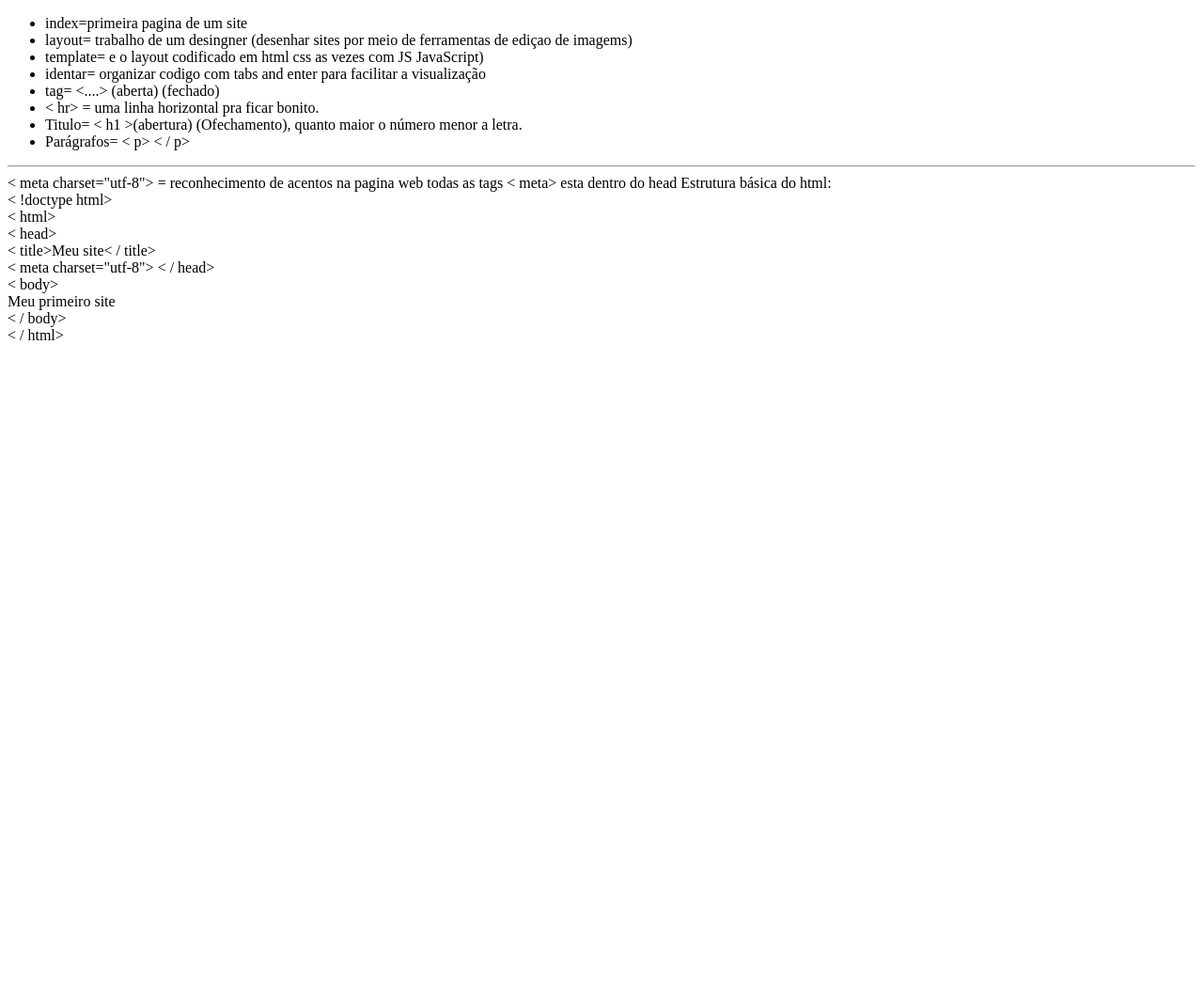
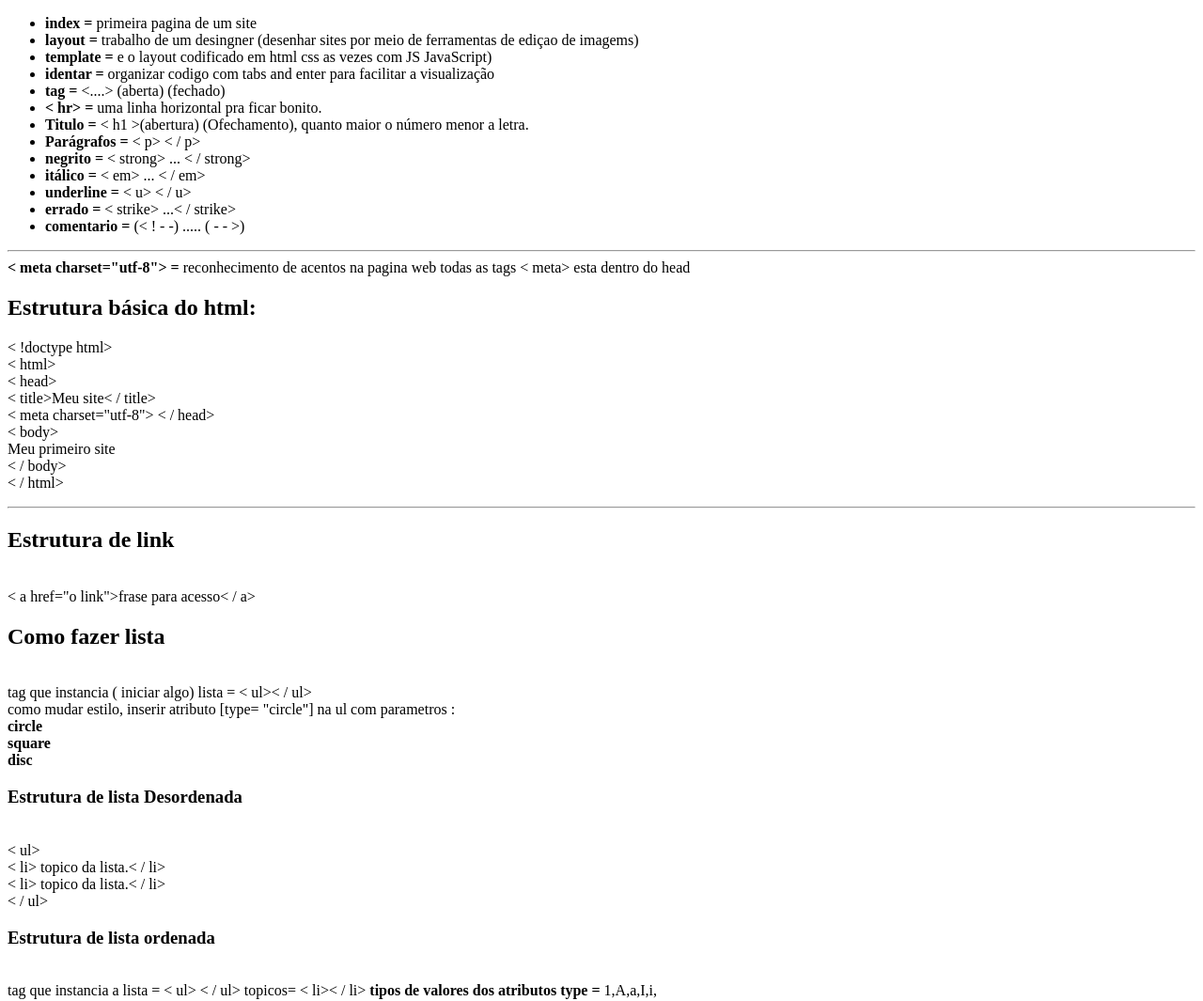
Before and after one commit to Donizetejr/WebFullstack, a plain HTML site: page anotacoes.html in a window 1280 px wide. Shown: the whole page at 94% size. Before the commit the page ends 800 px from the top, so only its background shows below. Drawn offline with Linux system fonts and the light colour scheme.

Commit message:
continuação das aulas, novas anotações

```diff
--- a/anotacoes.html
+++ b/anotacoes.html
@@ -5,56 +5,109 @@
         <meta charset= "utf-8">
     </head>
     <body>
+        <div id="lista">
             <ul>
                 <li>
-                index=primeira pagina de um site
+                    <strong>index = </strong>primeira pagina de um site
                 </li>
                 <li>
-                layout= trabalho de um desingner (desenhar sites por meio de
+                    <strong>layout = </strong> trabalho de um desingner (desenhar sites por meio de
                     ferramentas de
                     ediçao de imagems)
                 </li>
                 <li>
-                template= e o layout codificado em html css as vezes com JS
+                    <strong>template = </strong> e o layout codificado em html css as vezes com JS
                     JavaScript)
                 </li>
                 <li>
-                identar= organizar codigo com tabs and enter para facilitar a visualização
+                    <strong>identar = </strong> organizar codigo com tabs and enter para facilitar a visualização
                 </li>
                 <li>
-                tag= <....> (aberta)  </...> (fechado)
+                <strong> tag = </strong> <....> (aberta)  </...> (fechado)
                 </li>
                 <li>
-                < hr>  = uma linha horizontal pra ficar bonito.
+                    <strong>< hr>  = </strong> uma linha horizontal pra ficar bonito.
                 </li>
                 <li>
-                Titulo= < h1 >(abertura) </ h1 > (Ofechamento), quanto maior o número menor
+                    <strong>Titulo = </strong> < h1 >(abertura) </ h1 > (Ofechamento), quanto maior o número menor
                     a letra.
                 </li>
                 <li>
-                Parágrafos= < p> < / p>
+                    <strong>Parágrafos = </strong> < p> < / p>
+                </li>
+                <li>
+                    <strong>negrito = </strong> < strong> ... < / strong>
+                </li>
+                <li>
+                    <strong>itálico = </strong>< em> ... < / em>
+                </li>
+                <li>
+                    <strong>underline = </strong> < u> < / u>
+                </li>
+                <li>
+                    <strong>errado = </strong>< strike> ...< / strike>
+                </li>
+                <li>
+                <strong> comentario = </strong>(< ! - -) ..... ( - - >)
                 </li>
             </ul>
+        </div>
         <hr>
-        < meta charset="utf-8"> = reconhecimento de acentos na pagina web
+             <strong>< meta charset="utf-8"> = </strong> reconhecimento de acentos na pagina web
              todas as tags < meta> esta dentro do head
 
-        Estrutura básica do html:<br>
+        <h2>Estrutura básica do html:</h2>
 
+            <p>
                 < !doctype html><br>
                 < html><br>
                     < head><br>
                         < title>Meu site< / title><br>
                         < meta charset="utf-8">
-
                     < / head><br>
                     < body><br>
                         Meu primeiro site<br>
                     < / body><br>
-                < / html><br>
+                < / html>
+            </p>
+            <hr>
+            <h2>
+                Estrutura de link
+            </h2><br>
+                < a href="o link">frase para acesso< / a><br>
 
+            <h2>
+                Como fazer lista
+            </h2>
+            <br>
+                tag que instancia ( iniciar algo) lista = < ul>< / ul>
+                <br>
+                como mudar estilo, inserir atributo [type= "circle"] na ul com parametros :
+                <br>
+                <strong>circle</strong>
+                <br>
+                <strong>square</strong>
+                <br>
+                <strong>disc</strong>
+                <br>
 
+                <h3>
+                    Estrutura de lista Desordenada
+                </h3>
+                <br>
 
+                < ul><br>
+                < li> topico da lista.< / li>
+                <br>
+                < li> topico da lista.< / li>
+                <br>
+                < / ul><br>
+                 <h3>
+                    Estrutura de lista ordenada
+                 </h3><br>
+                    tag que instancia a lista = < ul> < / ul>
+                    topicos= < li>< / li>
+                    <strong>tipos de valores dos atributos type =</strong> 1,A,a,I,i,
 
 
     </body>
```
Also changed, not shown: comoacessarmeusite.html (added, +12 -0 lines). Lines whose indentation alone changed are shown as unchanged.
